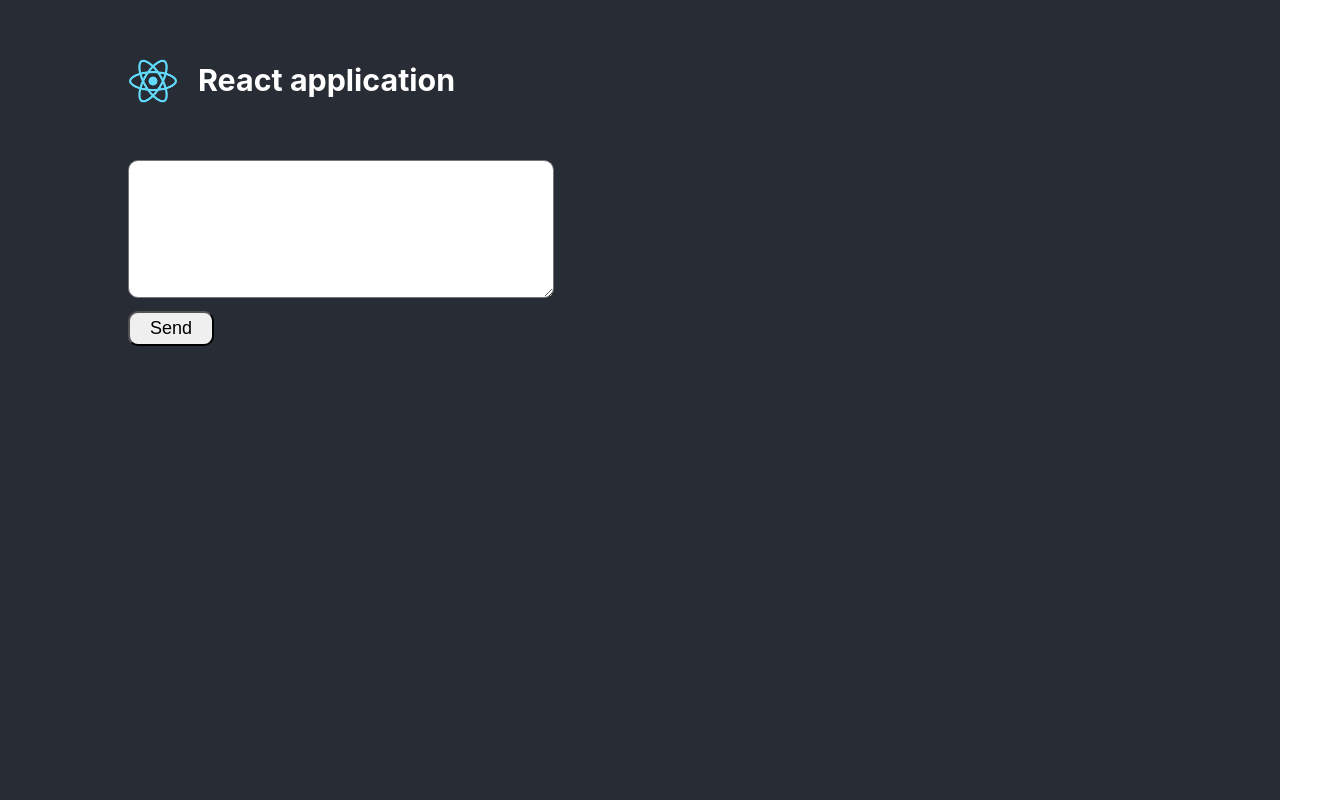
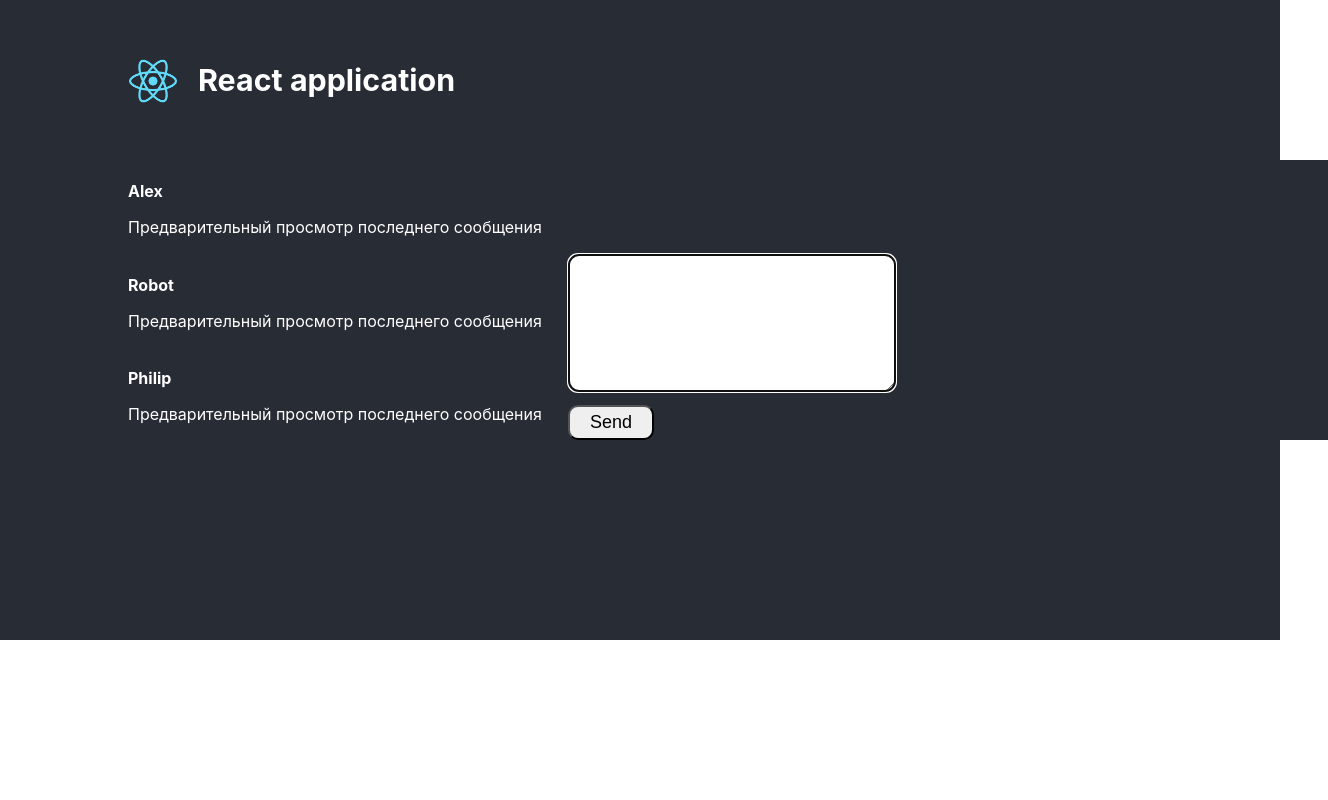
Before and after one commit to Demut91/react-app, a React (Create React App) app: page / in a window 1280 px wide. Shown: the whole page, 1328 px wide, since content can reach past the window. Built offline with nearby package versions, Linux system fonts and the light colour scheme.

Commit message:
chatList component created

```diff
--- a/package.json
+++ b/package.json
@@ -3,6 +3,10 @@
   "version": "0.1.0",
   "private": true,
   "dependencies": {
+    "@emotion/react": "^11.5.0",
+    "@emotion/styled": "^11.3.0",
+    "@material-ui/core": "^4.12.3",
+    "@mui/material": "^5.0.4",
     "@testing-library/jest-dom": "^5.11.4",
     "@testing-library/react": "^11.1.0",
     "@testing-library/user-event": "^12.1.10",
--- a/src/App.css
+++ b/src/App.css
@@ -1,3 +1,7 @@
+.App {
+  background-color: #282c34;
+}
+
 .App-header {
   min-height: 20vh;
   display: flex;
@@ -5,7 +9,7 @@
   font-size: calc(10px + 2vmin);
   color: white;
   background-color: #282c34;
-  padding-left: 10%;
+  padding: 0 10%;
 }
 
 .logo {
@@ -18,20 +22,22 @@
   margin-top: 8px;
 }
 
-.content {
+.messages {
   background-color: #282c34;
-  min-height: 80vh;
+
+  min-width: 66%;
   display: flex;
   flex-direction: column;
   font-size: calc(10px + 2vmin);
   color: white;
-  padding-left: 10%;
+  padding-top: 16px;
+  justify-content: flex-end;
 }
 
 .message {
   background-color: #E0FFFF;
   color: #282c34;
-  padding: 18px;
+  padding: 16px;
   width: calc(25% + 100px);
   border-radius: 15px;
   position: relative;
@@ -73,7 +79,7 @@
 }
 
 .mess {
-  font-size: calc(10px + 1vmin);
+  font-size: calc(8px + 1vmin);
   margin: 0;
 }
 
@@ -82,7 +88,7 @@
   min-height: 100px;
   padding: 18px;
   border-radius: 10px;
-  font-size: calc(10px + 1vmin);
+  font-size: calc(8px + 1vmin);
   margin-bottom: 5px;
 }
 
@@ -91,3 +97,27 @@
   border-radius: 10px;
   font-size: calc(10px + 1vmin);
 }
+
+.content {
+  background-color: #282c34;
+  display: flex;
+  margin: 0 auto;
+  justify-content: space-between;
+  padding-left: 10%;
+  padding-bottom: 200px;
+}
+
+.chatlist-wrapper {
+  min-width: 440px;
+ flex-wrap: wrap;
+  display: flex;
+  flex-direction: column;
+
+}
+
+.chatlist-item {
+ color: white;
+}
+.chatlist-heading {
+  margin-bottom: 0;
+}
--- a/src/App.jsx
+++ b/src/App.jsx
@@ -5,9 +5,12 @@ import logo from "./img/logo192.png";
 import MessageList from "./MessageList.jsx";
 import SendingMessage from "./SendingMessage";
 import Answer from "./RoboAnswer.jsx";
+import ChatList from "./ChatList";
+import { v4 as uuidv4 } from "uuid";
 
 function App(props) {
   const [messageList, setMessageList] = useState([]);
+  const [chatList, setChatList] = useState([ { id: uuidv4(), name: "Alex", lastmessage: 'Предварительный просмотр последнего сообщения' }, { id: uuidv4(), name: "Robot", lastmessage: 'Предварительный просмотр последнего сообщения' }, { id: uuidv4(), name: "Philip", lastmessage: 'Предварительный просмотр последнего сообщения' }]);
 
   return (
     <div className="App">
@@ -17,7 +20,10 @@ function App(props) {
         </div>
         <h3>{props.name}</h3>
       </header>
-      <section className="content">
+      <div className="content">
+        <ChatList chatList={chatList}
+            setChatList={setChatList}/>
+        <section className="messages">
           <MessageList messageList={messageList} />
           <SendingMessage
             messageList={messageList}
@@ -26,6 +32,7 @@ function App(props) {
           <Answer messageList={messageList} setMessageList={setMessageList} />
         </section>
       </div>
+    </div>
   );
 }
 
--- /dev/null
+++ b/src/ChatList.jsx
@@ -0,0 +1,16 @@
+function ChatList({ chatList }) {
+  return (
+    <div>
+    {chatList.map((chat) => (
+      <div className="chatlist-wrapper" key={chat.id}>
+        <div className="chatlist-item">
+          <h4 className="chatlist-heading">{chat.name}</h4>
+          <p className="chatlist-preview">{chat.lastmessage}</p>
+        </div>
+      </div>
+      ))}
+    </div>
+  );
+}
+
+export default ChatList;
--- a/src/SendingMessage.jsx
+++ b/src/SendingMessage.jsx
@@ -1,5 +1,8 @@
 import { useState } from "react";
 import { v4 as uuidv4 } from "uuid";
+import { TextareaAutosize } from "@material-ui/core";
+
+
 
 function SendingMessage({ messageList, setMessageList }) {
   const [text, setText] = useState("");
@@ -15,21 +18,25 @@ function SendingMessage({ messageList, setMessageList }) {
         ])
       );
       setText("");
+      document.getElementById("area").focus();
     }
   };
 
   return (
     <div>
       <form onSubmit={setMess}>
-        <textarea
+        <TextareaAutosize
+          autoFocus={true}
           className="mess-input"
           value={text}
+          id="area"
           onChange={handleTextChange}
         />
         <br />
         <button className="mess-send" type="submit">
           Send
         </button>
+
       </form>
     </div>
   );
--- a/src/index.css
+++ b/src/index.css
@@ -1,5 +1,6 @@
 body, .mess-input {
   margin: 0;
+
   font-family: -apple-system, BlinkMacSystemFont, 'Segoe UI', 'Roboto', 'Oxygen',
     'Ubuntu', 'Cantarell', 'Fira Sans', 'Droid Sans', 'Helvetica Neue',
     sans-serif;
```
Also changed, not shown: 1 other file (tests, documents, lock files or other folders). Lines whose indentation alone changed are shown as unchanged.
